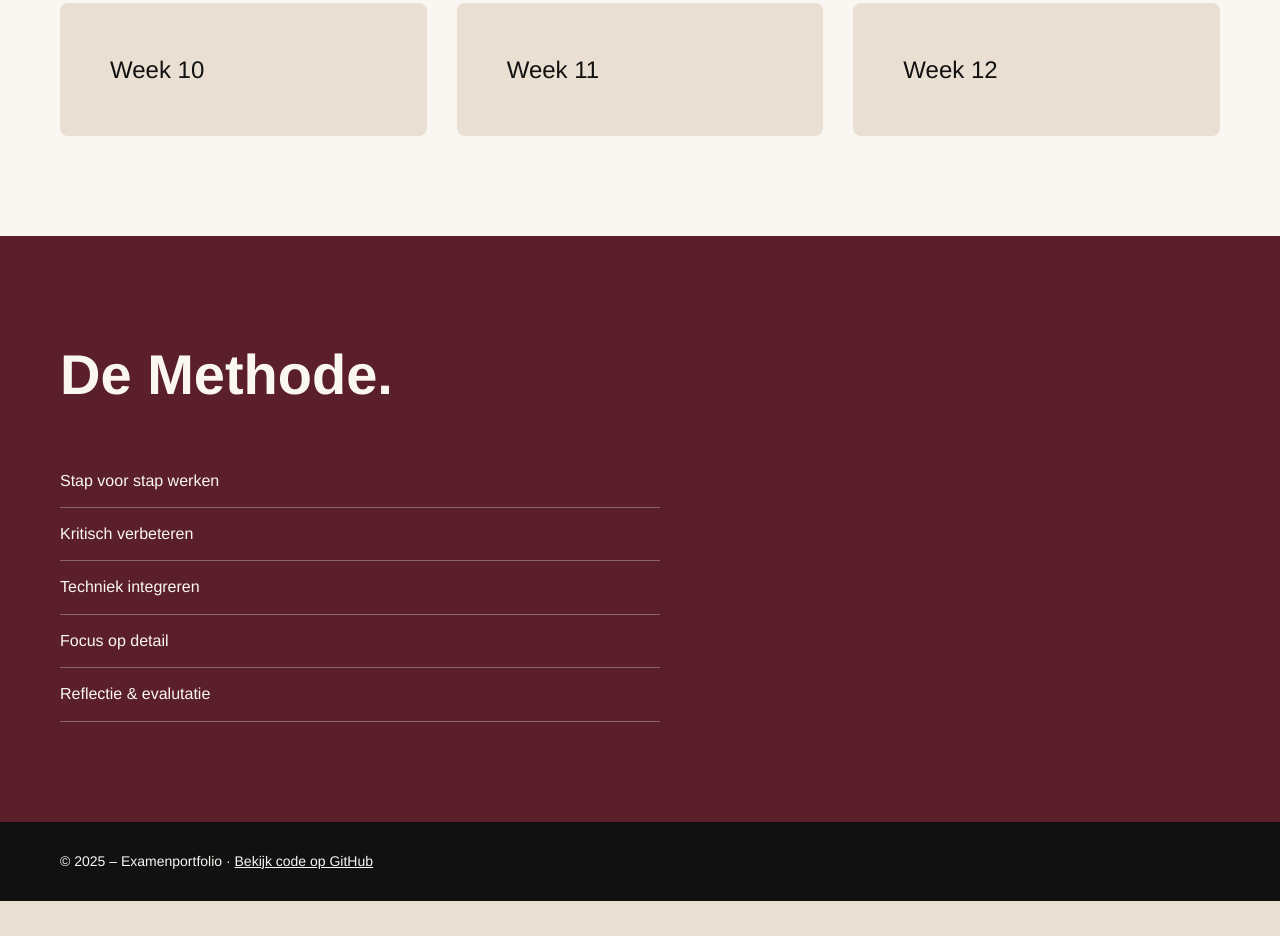
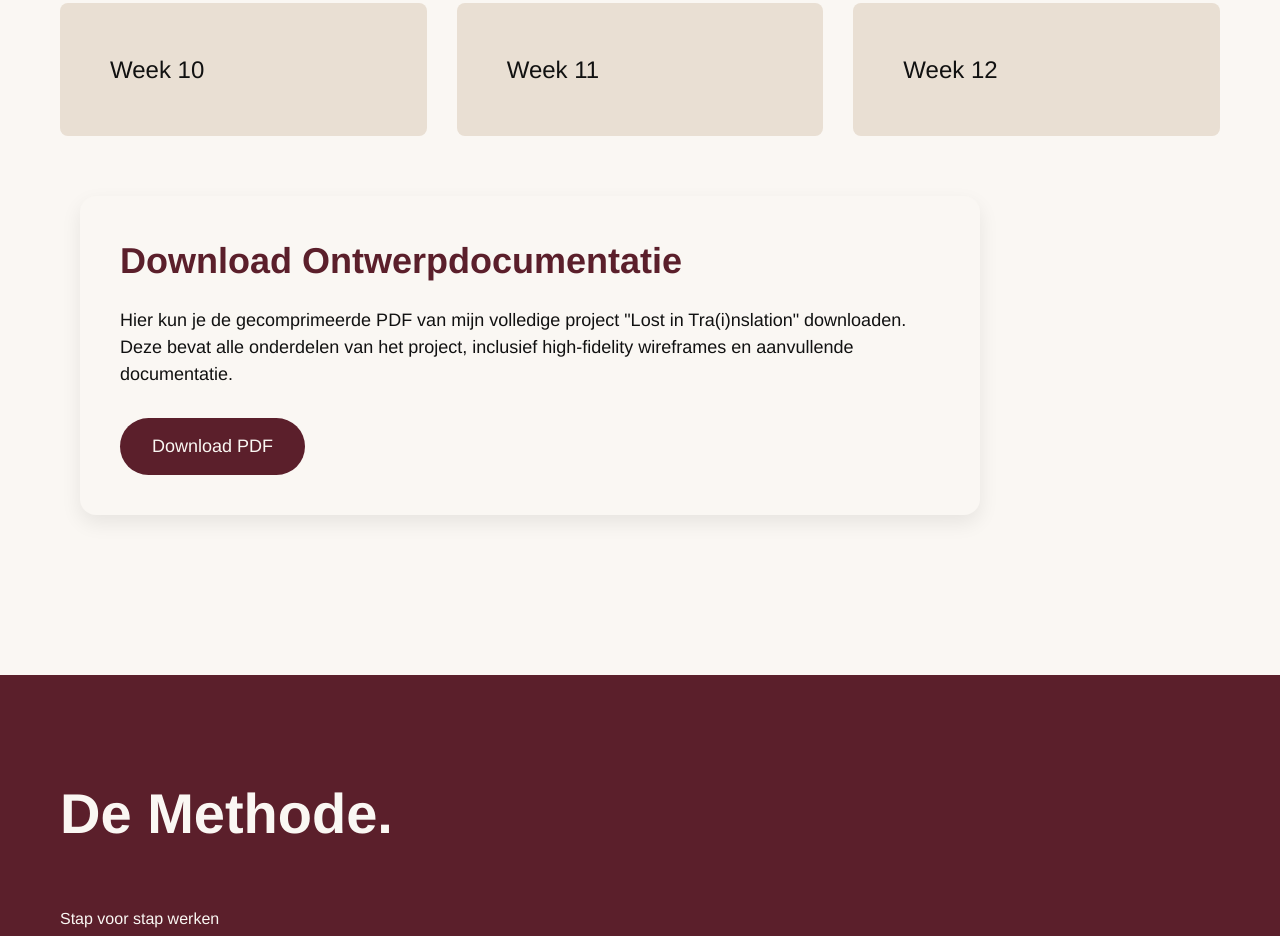
Before and after one commit to lloydbouter/ProjectDocument, a plain HTML site: page index.html in a window 1280 px wide. Shown: the part 1470-2406 px from the top of the page. Before the commit the page ends 2371 px from the top, so only its background shows below. Drawn offline with Linux system fonts and the light colour scheme.

Commit message:
versie 5

```diff
--- a/index.html
+++ b/index.html
@@ -51,6 +51,15 @@ Per week wordt weergegeven waaraan is gewerkt, wat de volgende stappen zijn en w
   <a href="week11.html">Week 11</a>
   <a href="week12.html">Week 12</a>
 </div>
+<section class="download">
+  <div class="download-inner">
+    <h2>Download Ontwerpdocumentatie</h2>
+    <p>
+      Hier kun je de gecomprimeerde PDF van mijn volledige project "Lost in Tra(i)nslation" downloaden. Deze bevat alle onderdelen van het project, inclusief high-fidelity wireframes en aanvullende documentatie.
+    </p>
+    <a href="files/Lost_in_Translation_Dossier.zip" target="_blank">Download PDF</a>
+  </div>
+</section>
 </section>
 
   <!-- ABOUT -->
--- a/style.css
+++ b/style.css
@@ -474,3 +474,72 @@ footer a:hover {
   border-radius: 12px;
   box-shadow: 0 6px 18px rgba(0,0,0,0.12);
 }
+/* DOWNLOAD SECTION – PERFECT UITGELIJND MET DE REST VAN DE CONTENT */
+.download {
+  background: #faf7f3;       /* lichte achtergrond */
+  padding: 60px 0;           /* alleen verticale padding */
+}
+
+.download-inner {
+  max-width: 900px;      /* breedte van je content */
+  width: 100%;
+  margin: 0 20px;        /* 20px marge aan links en rechts */
+  text-align: left;
+  border-radius: 16px;
+  background: #faf7f3;
+  box-shadow: 0 8px 20px rgba(0,0,0,0.08);
+  padding: 40px;          /* binnenruimte voor tekst en knop */
+}
+
+.download-inner h2 {
+  font-size: 36px;
+  color: #5b1f2b; /* bordeaux */
+  margin-bottom: 20px;
+}
+
+.download-inner p {
+  font-size: 18px;
+  color: #111;
+  margin-bottom: 30px;
+  line-height: 1.5;
+}
+
+.download-inner a {
+  display: inline-block;
+  background-color: #5b1f2b; /* bordeaux */
+  color: #faf7f3;
+  text-decoration: none;
+  font-weight: 500;
+  padding: 16px 32px;
+  border-radius: 999px; /* pill shape */
+  font-size: 18px;
+  transition: background 0.3s ease, transform 0.2s ease, box-shadow 0.2s ease;
+}
+
+.download-inner a:hover {
+  background-color: #7a2a3b; /* iets lichter bordeaux */
+  transform: translateY(-3px);
+  box-shadow: 0 6px 20px rgba(0,0,0,0.15);
+}
+
+/* RESPONSIVE */
+@media (max-width: 900px) {
+  .download-inner {
+    max-width: 100%;
+  }
+}
+
+@media (max-width: 600px) {
+  .download-inner h2 {
+    font-size: 28px;
+  }
+
+  .download-inner p {
+    font-size: 16px;
+  }
+
+  .download-inner a {
+    font-size: 16px;
+    padding: 12px 24px;
+  }
+}
```
